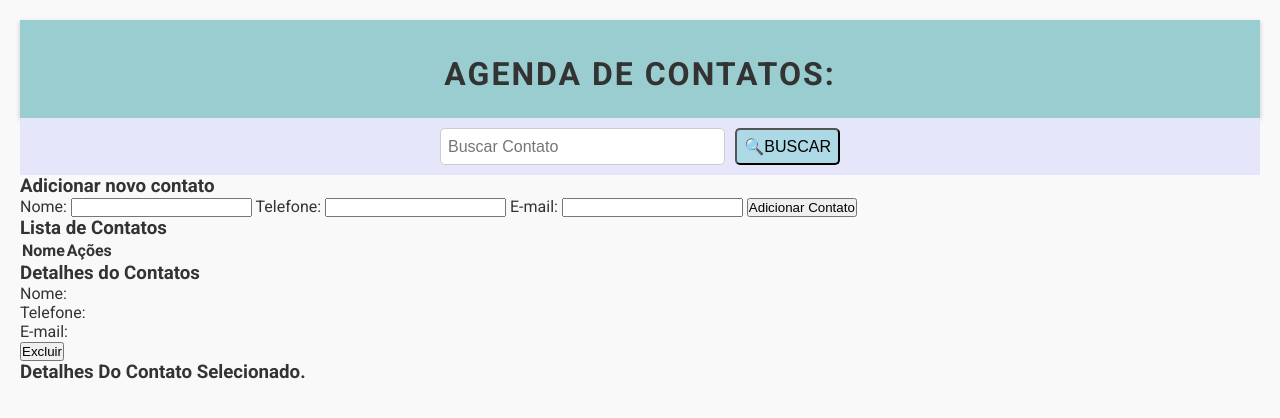
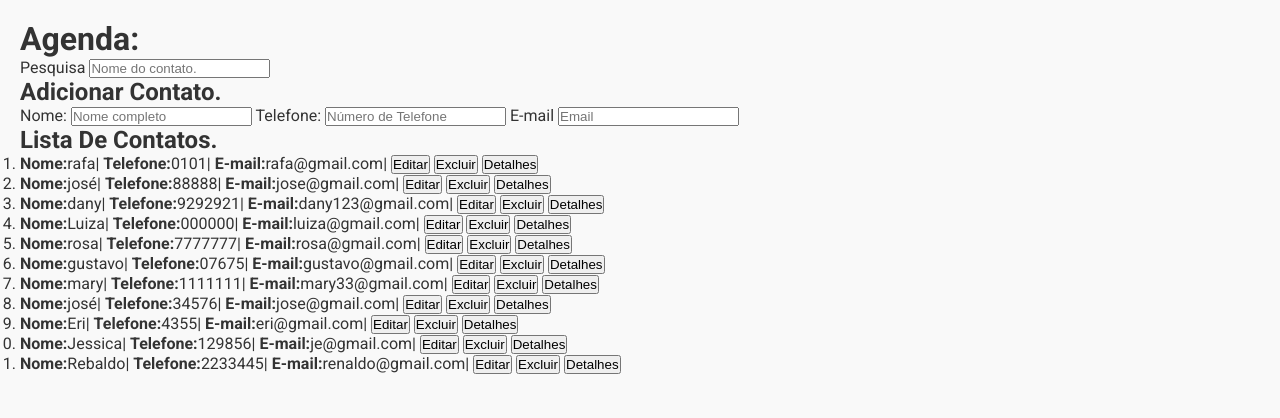
Before and after one commit to Erivanialeal/Agenda_contatos, a Flask app: page / in a window 1280 px wide. Shown: the top 418 px of the page. Run offline with Flask 3, Linux system fonts and the light colour scheme; data comes from the database, SQL or seed files in the repository; both versions use the stored data as it was after the commit; lists and menus that the app fills with data are empty.

Commit message:
refazendo o frontend e criando novas rotas

```diff
--- a/app/routes/contatos.py
+++ b/app/routes/contatos.py
@@ -1,22 +1,16 @@
-from shared.imports import  Blueprint, render_template,sqlite3,request,jsonify
+from shared.imports import  Blueprint, render_template,sqlite3,request,jsonify,redirect,url_for
 
 # Criando o Blueprint para os contatos
 contatos_bp= Blueprint('contatos', __name__)
 
-#pagina inicial do blueprint contatos
+#rota para listar contatos
 @contatos_bp.route('/')
-def index():
-    return render_template('index.html')
-
-
-#rota para listar contatos
-@contatos_bp.route('/contatos')
 def lista_de_contatos():
     #conectar ao banco
     conec=sqlite3.connect('meu_banco.db')
     cursor=conec.cursor()
     #seleciona a tabela
-    cursor.execute('SELECT * FROM agenda')
+    cursor.execute('SELECT id,nome,telefone,email from agenda LIMIT 50')
     # busca todos os resultados
     contatos= cursor.fetchall()
     print(contatos)
@@ -91,3 +85,22 @@
         return jsonify({f"erro":f"Erro ao deletar: {e}"}),500
     finally:
         conn.close()
+
+# rota para buscar contato
+@contatos_bp.route("/contatos/pesquisar",methods=["GET"])
+def pesquisar_contato():
+    #pegar o paramentro nome
+    nome = request.args.get("nome")
+    if not nome:
+        return redirect(url_for('contatos_bp.lista_de_contatos'))
+    #conectar ao banco
+    conn=sqlite3.connect("meu_banco.db")
+    cursor=conn.cursor()
+    #buscar o contato no banco
+    cursor.execute('SELECT id, nome, telefone, email from agenda WHERE nome= ?',(nome))
+    # armazenar o fechone
+    resultado= cursor.fetchone()
+    #tratar erros
+    if resultado is None:
+        return jsonify({"erro"," contato não encontrado"}), 404
+    return render_template("index.html",contatos=resultado)
--- a/static/style.css
+++ b/static/style.css
@@ -14,57 +14,3 @@
     background-color: #f9f9f9; /* fundo claro */
     color: #333; /* texto padrão */
 }
-
-/*Titulos principal*/
-h1 {
-    font-size: 2rem;
-    color: #333;
-    text-align: center;
-    margin-top: 30px;
-    margin-bottom: 20px;
-    font-weight: bolder;
-    text-transform: uppercase;
-    letter-spacing: 2px;
-
-}
-/* faixa do titulo*/
-.faixa-titulo{
-    width: 100%;
-    background-color: rgb(153, 205, 208);
-    padding: 5px 0;
-    box-shadow: 0 2px 5px rgba(0,0,0,0.2);
-
-}
-
-/* area de pesquisa de contato faixa*/
-.area-pesquisa{
-    width: 100%;
-    display: flex;
-    justify-content: center;
-    padding: 10px 0;
-    background-color: lavender;
-
-}
-/* area de pesquisa formulario*/
-.area-pesquisa form{
-    width: 100%;
-    max-width: 400px;
-    display: flex;
-    gap: 10px;
-}
-/* entrada da area de pesquisa*/
-.area-pesquisa input{
-    flex: 1;
-    padding: 7px;
-    font-size: 1rem;
-    border: 1px solid #ccc;
-    border-radius: 5px;
-}
-/* area pesquisa botão*/
-.area-pesquisa button{
-    padding: 7px;
-    font-size: 1rem;
-    background-color: lightblue;
-    border-radius: 5px;
-    cursor: pointer;
-}
--- a/templates/index.html
+++ b/templates/index.html
@@ -13,83 +13,49 @@
 <body>
 
     <header class="faixa-titulo">
-    <h1>Agenda de Contatos:</h1>
+    <h1>Agenda:</h1>
+    <div class="pesquisa">
+    <label for="pesquisa">Pesquisa</label>
+    <input type="text" name="pesquisa" placeholder="Nome do contato."
+    </div>
     </header>
+    <div class="principal">
+        <div class="titulos">
+            <h2>Adicionar Contato.</h2>
+            <label for="nome">Nome:</label>
+            <input type="text" name="nome" placeholder="Nome completo">
+            <label for="telefone">Telefone:</label>
+            <input type="number" name="número" placeholder="Número de Telefone">
+            <label for="E-mail">E-mail</label>
+            <input type="email" name="email" placeholder="Email">
 
-    <!--Formulario de busca-->
-    <section class="area-pesquisa">
-    <form>
-        <input type="text" placeholder="Buscar Contato">
-        <button type="submit">🔍BUSCAR</button>
-    </form>
-    </section>
-    <!-- Espaçõ reservado para o resultado de busca-->
-     <section id="resultado-busca">
-        <!-- Quando a logica for implementada os resultados aparecerão aqui-->
-     </section>
+            <section class="lista-contatos">
+                <h2>Lista De Contatos.</h2>
 
-    <h3> Adicionar novo contato</h2>
-    <form id="form-contato">
-        <label for="nome"> Nome: </label>
-        <input type="text"id="nome" nome="nome">
+                <ol>
+                    {% if contatos %}
+                        {% for contato in contatos %}
+                            <li>
+                                <span><strong>Nome:</strong>{{ contato[1]}}</span>|
+                                <span><strong>Telefone:</strong>{{contato[2]}}</span>|
+                                <span><strong>E-mail:</strong>{{contato[3]}}</span>|
+                                <span class="Acoes">
+                                    <button class="btn-editar" data-id="{{contato[0]}}">Editar</button>
+                                    <button class="btn-editar" data-id="{{contato[0]}}">Excluir</button>
+                                    <button class="btn-editar" data-id="{{contato[0]}}">Detalhes</button>
 
-        <label for="telefone"> Telefone: </label>
-        <input type="tel" id="telefone" telefone="telefone">
-
-        <label for="email"> E-mail: </label>
-        <input type="email" id="email" email="email">
-
-        <button type="submit"> Adicionar Contato </button>
-    </form>
-    <!--Espaço reservado para a mensagens-->
-    <p id="mensagem"> </p>
-
-    <h3> Lista de Contatos </h2>
-
-    <!--Container com rolagem-->
-    <div class="lista-contatos">
-        <table id="agenda">
-            <thead>
-                <tr>
-                    <th>Nome</th>
-                    <th>Ações</th>
-                </tr>
-            </thead>
-            <tbody>
-                <!--Aqui os contatos serão inseridos futuramente-->
-            </tbody>
-
-        </table>
-
-    </div>
-
-    <div id="detalhe-contatos" class="detalhe-contatos oculto">
-        <h3> Detalhes do Contatos </h3>
-        <p>Nome: <span id="nome-contato"></span></p>
-        <p>Telefone: <span id="telefone-contato"></span></p>
-        <p>E-mail: <span id="email-contato"></span></p>
-        <button id="btn-excluir"> Excluir</button>
-    </div>
-
-    <h3>Detalhes Do Contato Selecionado.</h3>
-
-    <table id="detalhe-contatos" style="display: none;">
-        <thead>
-            <tr>
-                <th>Nome</th>
-                <th>Telefone</th>
-                <th>E-mail</th>
-                <th>Acões</th>
-            </tr>
-        </thead>
-        <tbody>
-            <!--Aqui os detalhes dos contatos aparecerão-->
-        </tbody>
-
-    </table>
+                            </span>
+                        </li>
+                    {% endfor %}
+                {% else %}
+                        <li>Nenhum contato encontardo.</li>
+                {% endif %}
+            </ol>
 
 
-    </form>
+        </section>
 
-</body>
-</html>
+
+
+        </div>
+    </div>
```
Also changed, not shown: meu_banco.db.
